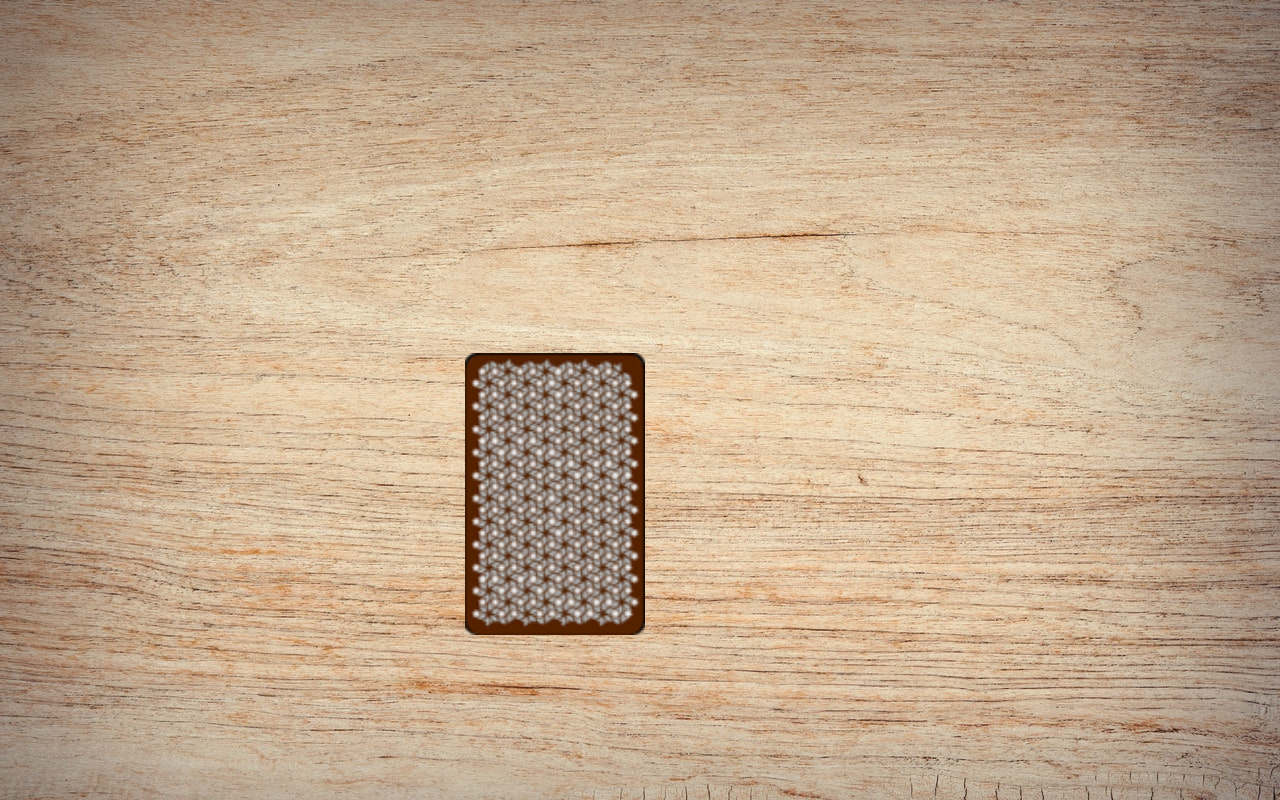
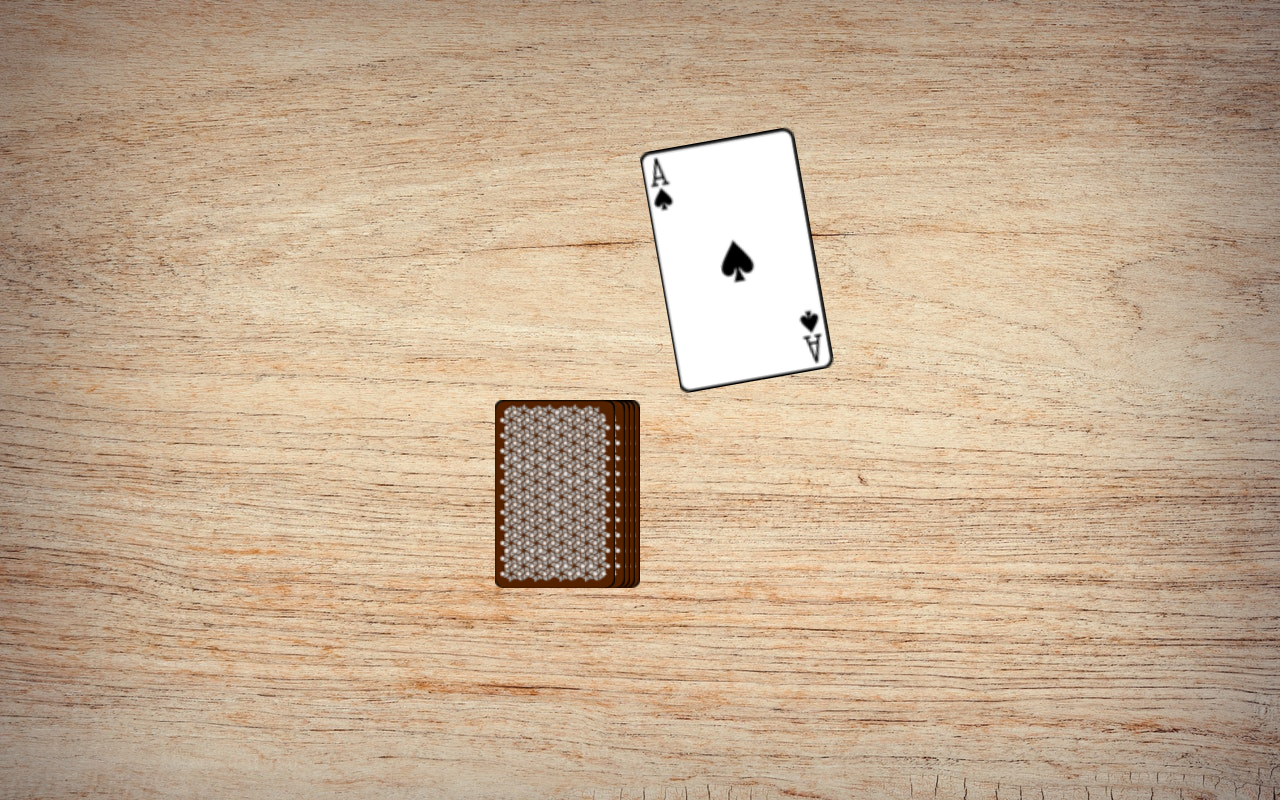
Before and after one commit to 43and18zeroes/ringoffire, an Angular app: page /game in a window 1280 px wide. Both pictures are taken after a click on the picture 555 px from the left and 493 px from the top of the page. Built offline with nearby package versions, Linux system fonts and the light colour scheme.

Commit message:
show card plus rotation

```diff
--- a/src/app/game/game.component.html
+++ b/src/app/game/game.component.html
@@ -3,6 +3,7 @@
     <div class="card-stack">
         <img *ngFor="let c of [0, 1, 2, 3]; let i = index;" [ngStyle]="{'right.px': i * 5}"
             src="assets/img/card_cover.png">
-        <img (click)="takeCard()" [class.pick-card]="pickCardAnimation" class="top-card" style="right: 25px;" src="assets/img/card_cover.png">
+        <img (click)="takeCard()" class="top-card" style="right: 25px;" src="assets/img/card_cover.png">
+        <img (click)="takeCard()" *ngIf="pickCardAnimation" class="pick-card" style="right: 25px;" src="assets/img/cards/ace_1.png">
     </div>
 </div>
--- a/src/app/game/game.component.scss
+++ b/src/app/game/game.component.scss
@@ -29,6 +29,21 @@
 }
 
 .pick-card {
-    transition: all .125s ease-in-out;
-    transform: scale(1.5) !important; // imporant cause hover above trumps it otherwise
+    animation: pick-card-animation 1s ease-in-out;
+    transform: scale(1.3) translateX(140px) translateY(-180px) rotate(-10deg);
 }
+
+@keyframes pick-card-animation {
+    0% {
+        transform: scale(1);
+    }
+    30% {
+        transform: scale(1.7);
+    }
+    60% {
+        transform: scale(1.7);
+    }
+    100% {
+        transform: scale(1.3) translateX(140px) translateY(-180px) rotate(-10deg);
+    }
+}
```
